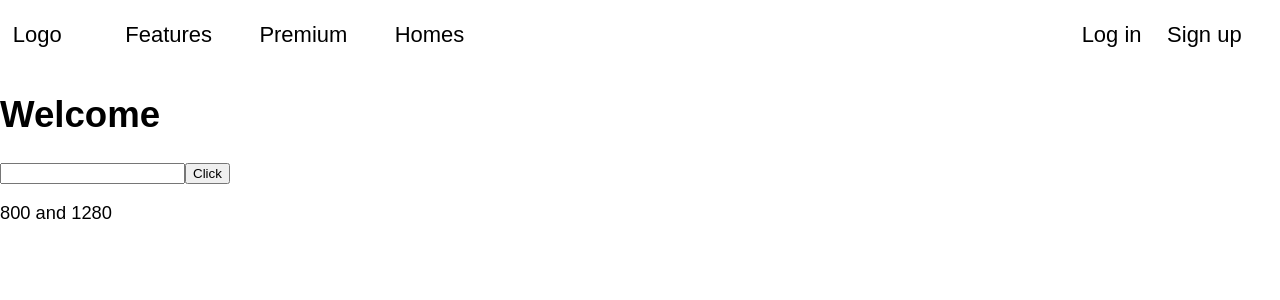
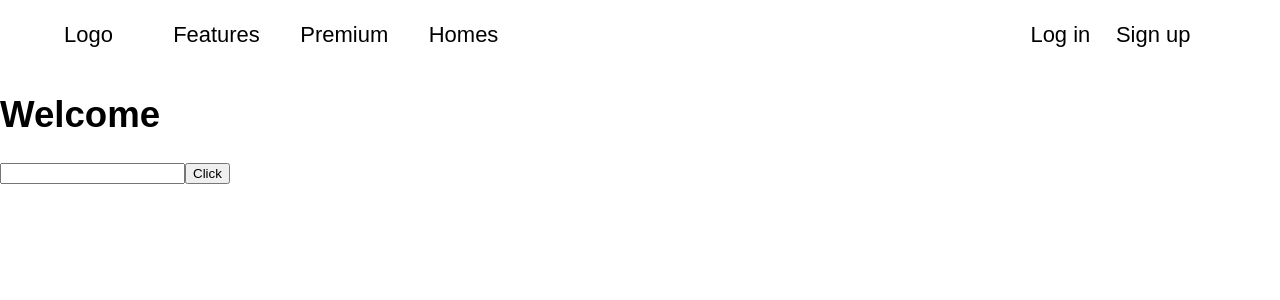
Before and after one commit to hamzapatrich/Todo, a Next.js app: page / in a window 1280 px wide. Shown: the top 300 px of the page. Built offline with nearby package versions, Linux system fonts and the light colour scheme.

Commit message:
button style + syntax fix

```diff
--- a/components/Navbar.js
+++ b/components/Navbar.js
@@ -22,7 +22,7 @@ function Navbar(){
 		<>
 			<div className={style.container}>
 				<span className={style.logo}>Logo</span>
-				{navElements(style.navElements,false)}
+				{navElements(style.navElements)}
 
 				<ul className={style.navLogin}>
 					<Link href='/' ><a>Log in</a></Link>
@@ -34,12 +34,14 @@ function Navbar(){
 				</div>
 
 			</div>
-			{transform
-				?  <div className={style.smMenuContainer} >
-					{navElements(style.smMenu)}
-					<button type ='button'>Login in</button>
-					<button type='button'>Sign up</button>
-				</div> : null}
+			{
+				transform
+					?  <div className={style.smMenuContainer} >
+						{navElements(style.smMenu)}
+						<button type ='button'>Login in</button>
+						<button type='button'>Sign up</button>
+					</div> : null
+			}
 		</>
 	)
 }
--- a/pages/index.js
+++ b/pages/index.js
@@ -1,46 +1,35 @@
+import { addTodo } from "../redux/actions";
+import { connect } from "react-redux";
+import { useFormik } from "formik";
+import * as Yup from "yup";
+import TodoList from "../components/TodoList";
 
-import {addTodo} from '../redux/actions';
-import {connect} from 'react-redux'
-import {useFormik} from 'formik'
-import store from '../redux/store'
-import * as Yup from 'yup';
-import {useEffect,useState} from 'react';
-import TodoList from "../components/TodoList";
-import useWindowDimensions from '../utils/windowHook';
 
- function Home( props) {
+function Home(props) {
   const formik = useFormik({
-    initialValues:{
-      todo : ''
+    initialValues: {
+      todo: "",
     },
     validationSchema: Yup.object({
-      todo: Yup.string().required('Please this is mandatory')
+      todo: Yup.string().required("Please this is mandatory"),
     }),
-    onSubmit: values => {
+    onSubmit: (values) => {
       props.addTodo(values.todo);
-      alert(JSON.stringify(values.todo));
-      console.log(store.getState());
-    }
-
-  })
-
-const {height,width} = useWindowDimensions();
-
+    },
+  });
   return (
     <div>
       <form onSubmit={formik.handleSubmit}>
         <h1> Welcome</h1>
-        <input id ='todo' type='text' {...formik.getFieldProps('todo')}/>
-        {formik.errors.todo && formik.touched.todo ? <div>required biatch</div> : null}
-        <button type='submit'>Click</button>
+        <input id="todo" type="text" {...formik.getFieldProps("todo")} />
+        {formik.errors.todo && formik.touched.todo ? (
+          <div>required biatch</div>
+        ) : null}
+        <button type="submit">Click</button>
       </form>
-      <TodoList/>
-
-      <p>{height} and {width}</p>
+      <TodoList />
     </div>
-
-
-  )
+  );
 }
 
-export default connect( null, {addTodo})(Home);
+export default connect(null, { addTodo })(Home);
--- a/styles/Navbar.module.css
+++ b/styles/Navbar.module.css
@@ -4,6 +4,7 @@
     padding: 0 1vw ;
     font-size: var(--text-md);
     transition: all 0.3s;
+    padding: 0 5vw;
 
 }
 .logo{
```
